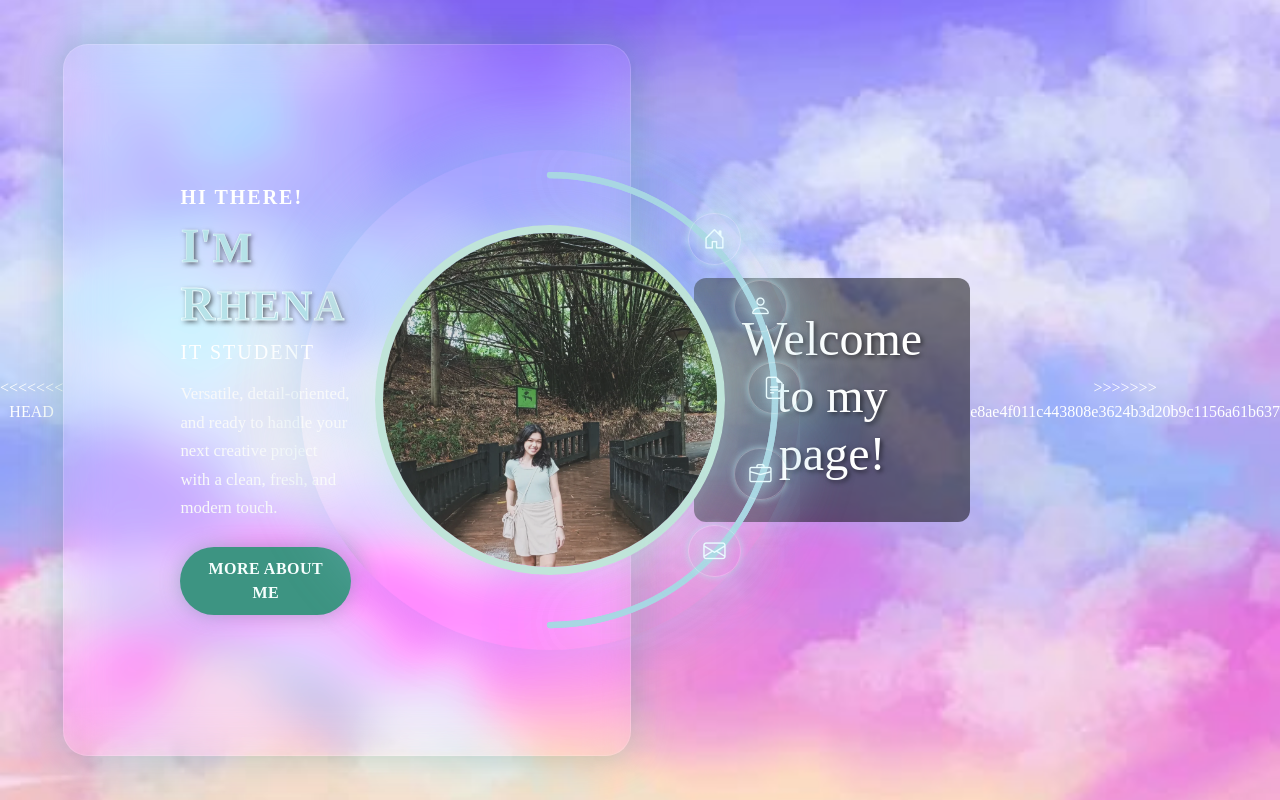
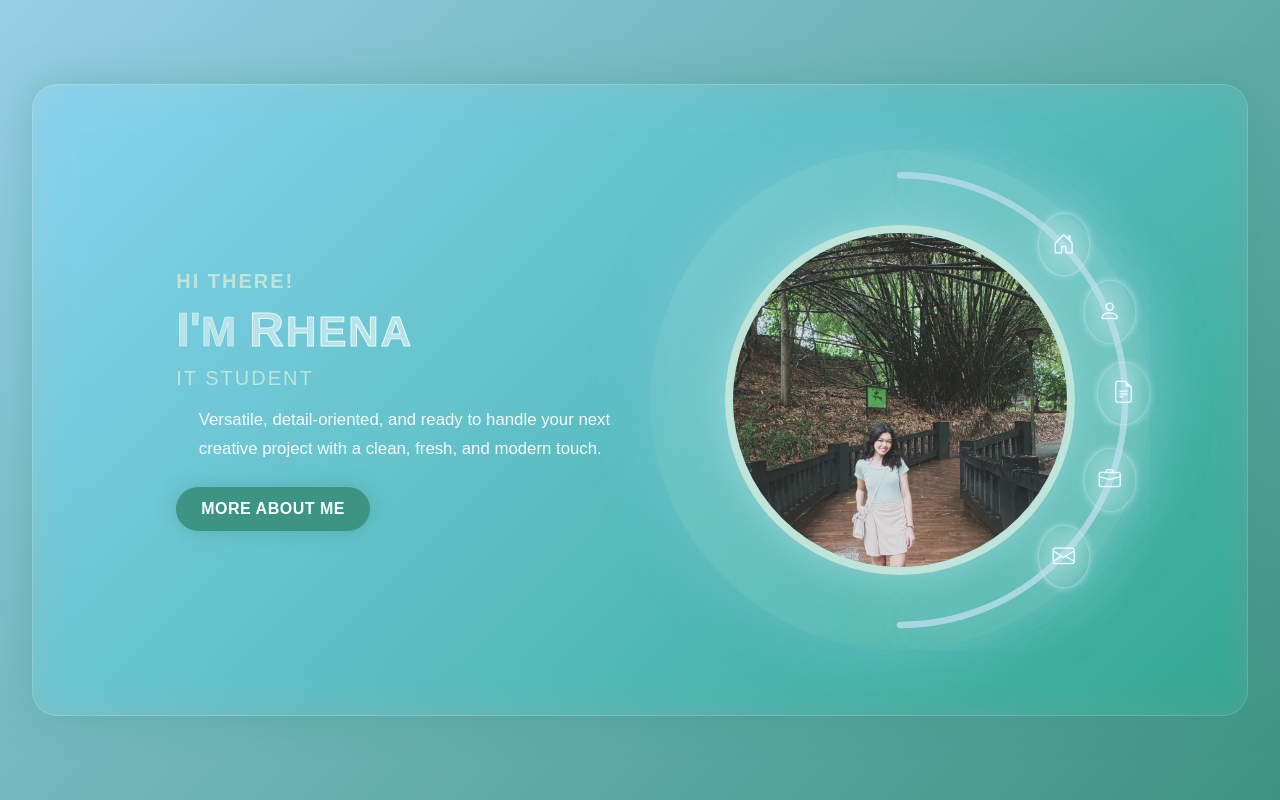
Before and after one commit to itsrhena/itsrhena.github.io, a plain HTML site: page index.html in a window 1280 px wide. Drawn offline with nearby package versions, Linux system fonts and the light colour scheme.

Commit message:
Updated CSS

```diff
--- a/index.html
+++ b/index.html
@@ -1,4 +1,3 @@
-<<<<<<< HEAD
 <!DOCTYPE html>
 <html lang="en">
   <head>
@@ -290,64 +289,3 @@
     </div>
   </body>
 </html>
-=======
-<!doctype html>
-<html lang="en">
-  <head>
-    <meta charset="utf-8" />
-    <meta name="viewport" content="width=device-width, initial-scale=1" />
-    <title>My Portfolio</title>
-
-    <style>
-      * {
-        box-sizing: border-box;
-        margin: 0;
-        padding: 0;
-      }
-
-      body {
-        background-color: #000;
-        background-image: url('bg.jpg');
-        background-size: cover;
-        background-position: center;
-        background-repeat: no-repeat;
-        height: 100vh;
-
-        display: flex;
-        justify-content: center;
-        align-items: center;
-
-        font-family: 'Times New Roman', sans-serif;
-        color: #fff;
-        text-align: center;
-      }
-
-      main {
-        background-color: rgba(0, 0, 0, 0.5);
-        padding: 2rem 3rem;
-        border-radius: 12px;
-      }
-
-      h1 {
-        font-size: 3rem;
-        text-shadow: 2px 2px 5px rgba(0, 0, 0, 0.6);
-      }
-
-      @media (max-width: 600px) {
-        h1 {
-          font-size: 2rem;
-        }
-
-        main {
-          padding: 1.5rem 2rem;
-        }
-      }
-    </style>
-  </head>
-  <body>
-    <main>
-      <h1>Welcome to my page!</h1>
-    </main>
-  </body>
-</html>
->>>>>>> e8ae4f011c443808e3624b3d20b9c1156a61b637
```
